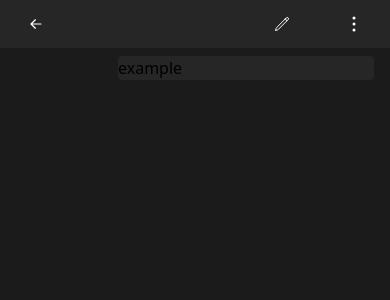
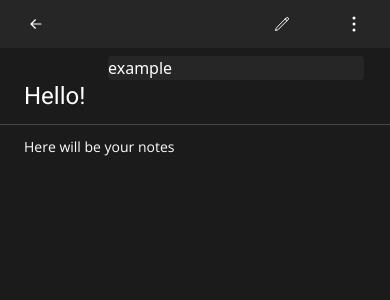
Before and after one commit to donerducktales/simple-notepad-nextjs, a Next.js app: page /note in a window 390 px wide. Both pictures are taken after a click on the button 354 px from the left and 24 px from the top of the page. Shown: the top 300 px of the page. Built offline with nearby package versions, Linux system fonts and the light colour scheme.

Commit message:
зробив розмітку нотатки в mobileNoteLayout, також трішки переробив MobileHeader, точніше contextMenu, зробив його в position absolute

```diff
--- /dev/null
+++ b/src/components/MainNoteMobile.tsx
@@ -0,0 +1,22 @@
+'use client'
+
+import { open_sans, roboto } from "@/assets/fonts";
+import { RootState } from "@/lib/store";
+import { useSelector } from "react-redux";
+
+export default function MainNoteMobile() {
+   const title = useSelector((state: RootState) => state.clickNote.title);
+   const description = useSelector((state: RootState) => state.clickNote.description);
+
+   return (
+      <section className={`w-full max-w-[100%] mt-8 flex flex-col items-start ${'mainNoteMobile'}`}>
+         <h1 className={`font-medium text-2xl text-white ml-6 ${'noteMobileHeader'} ${roboto.className}`}>
+            {title}
+         </h1>
+         <span className={`w-full h-[1px] bg-dark-600 my-3 ${'divider'}`}></span>
+         <p className={`mx-6 text-sm text-white font-normal ${'noteMobileDescription'} ${open_sans.className}`}>
+            {description}
+         </p>
+      </section>
+   )
+}
--- a/src/components/MobileHeader.tsx
+++ b/src/components/MobileHeader.tsx
@@ -16,7 +16,7 @@ export default function MobileHeader() {
                   <ArrowLeftIcon className="text-white w-6 h-4"/>
                </button>
             </Link>
-            <div className={`flex gap-12 items-center ${'rightPanelWrapper'}`}>
+            <div className={`relative flex gap-12 items-center ${'rightPanelWrapper'}`}>
                <PencilIcon className="text-white w-6 h-4"/>
                <button
                   className={`${'contextMenuToggle'}`}
@@ -24,14 +24,14 @@ export default function MobileHeader() {
                >
                   <EllipsisVerticalIcon className="text-white w-6"/>
                </button>
+               {
+                  openContext &&
+                  <div className={`absolute top-8 right-0.5 rounded-sm w-3xs bg-dark-800 mt-3 ${'contextMenu'}`}>
+                     example
+                  </div>
+               }
             </div>
          </header>
-         {
-            openContext &&
-            <div className={`rounded-sm w-3xs bg-dark-800 mt-2 mr-4 ${'contextMenu'}`}>
-               example
-            </div>
-         }
       </div>
    )
 }
--- a/src/layouts/MobileNoteLayout/MobileNoteLayout.tsx
+++ b/src/layouts/MobileNoteLayout/MobileNoteLayout.tsx
@@ -1,9 +1,11 @@
+import MainNoteMobile from "@/components/MainNoteMobile";
 import MobileHeader from "@/components/MobileHeader";
 
 export default function MobileNoteLayout() {
    return (
       <section className={`w-full flex flex-col items-center ${'MobileNoteLayout'}`}>
          <MobileHeader />
+         <MainNoteMobile />
       </section>
    )
 }
```
